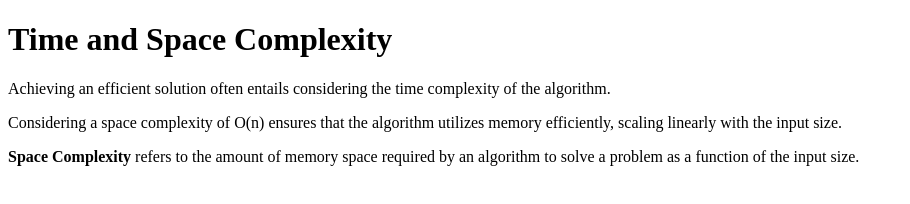
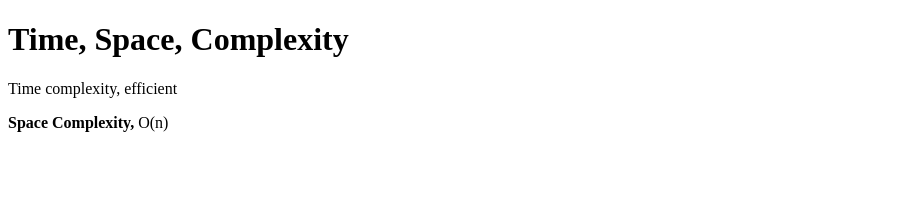
Before and after one commit to acciojob/time-and-space-complexity-mayur-jadhav07, a website: page main.html in a window 1280 px wide. Shown: the whole page, without its empty margins (0-910 px from the left). Drawn offline with Linux system fonts and the light colour scheme.

Commit message:
created a submission

```diff
--- a/main.html
+++ b/main.html
@@ -10,18 +10,9 @@
 	<!-- the entire body must be written by student -->
     <script type="text/javascript" src="./script.js"></script>
 
-	<h1>Time and Space Complexity</h1>
-	<p>Achieving an efficient solution often entails
-		considering the time complexity of the algorithm.
-	</p>
-	<p>Considering a space complexity of O(n) ensures that the
-		algorithm utilizes memory efficiently, scaling linearly
-		with the input size.
-	</p>
-	<p><b>Space Complexity</b> refers to the amount of memory space
-		required by an algorithm to solve a problem as a function
-		of the input size.
-	</p>
+	<h1>Time, Space, Complexity</h1>
+	<p>Time complexity, efficient</p>
+	<p><b>Space Complexity,</b> O(n)</p>
 </body>
 
 </html>
```
